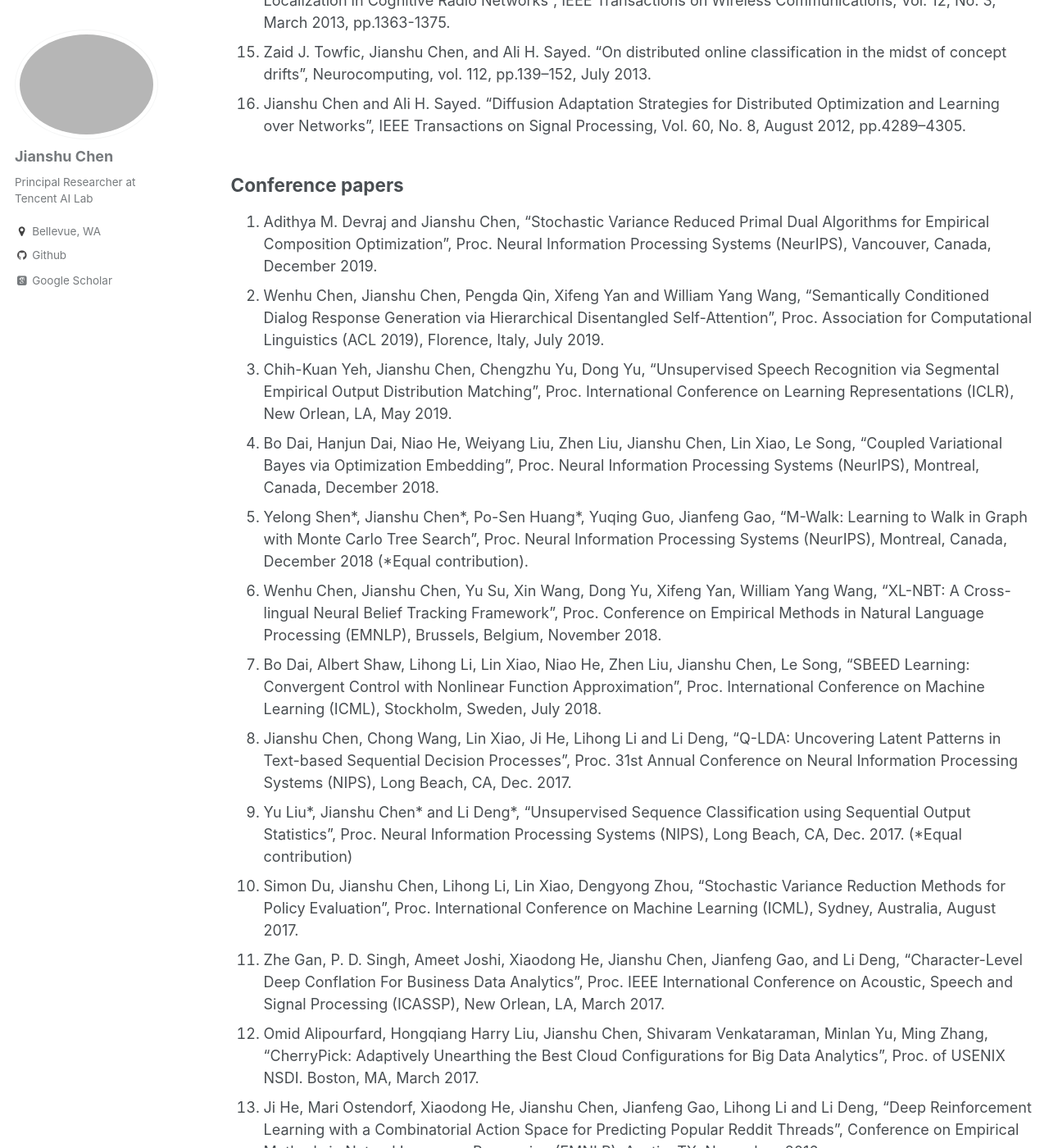
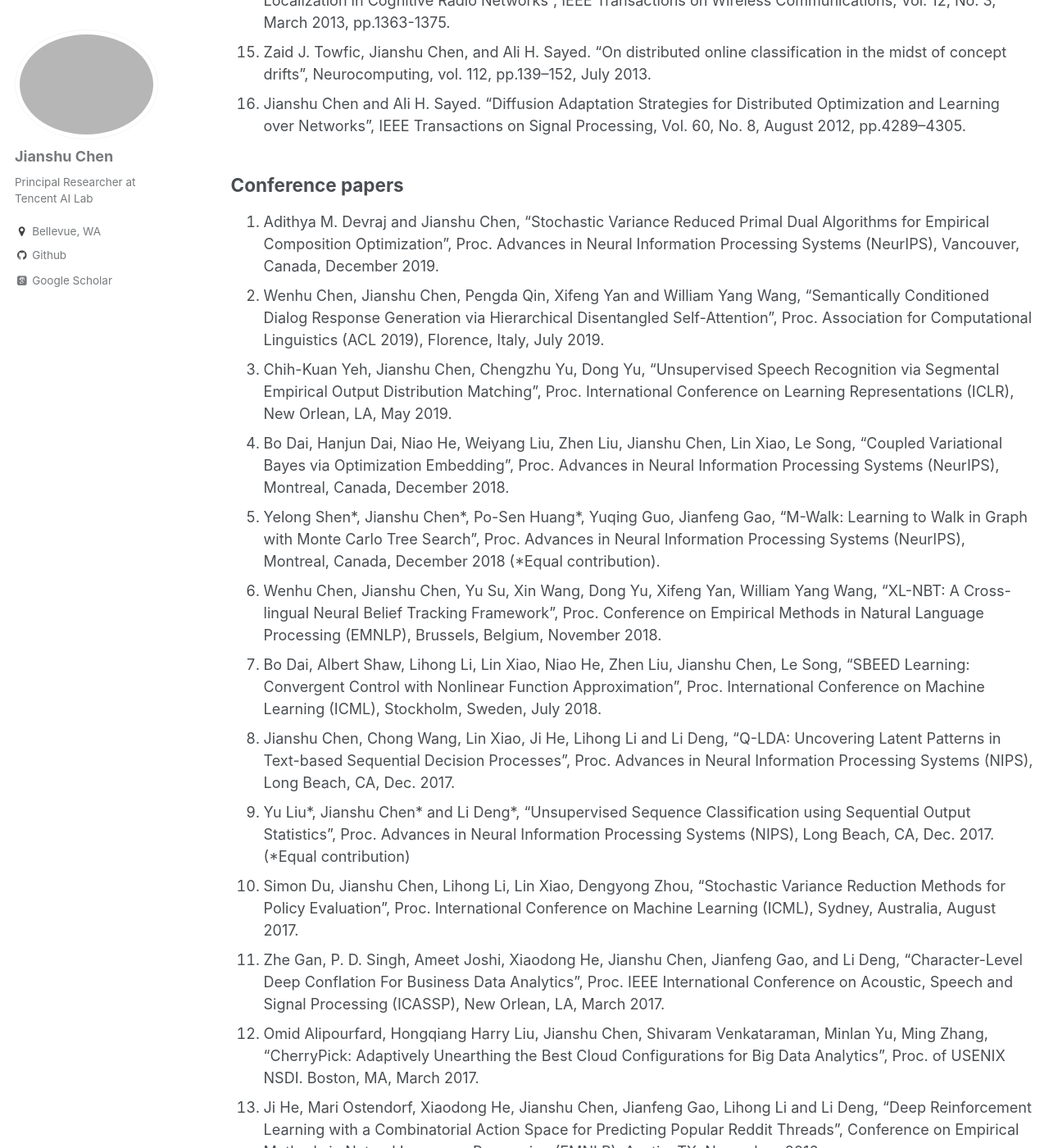
Before and after one commit to chenjianshu/chenjianshu.github.io, a Jekyll site: the page built from _pages/publications.md, in a window 1280 px wide and 1400 px high, scrolled down 1257 px. Shown: the whole window at 82% size. Built offline with Jekyll 4.4.1, drawn with Linux system fonts in a browser that asks for light colours; some web fonts are replaced; some of the changed text lies outside the part shown.

Commit message:
update NIPS names

```diff
--- a/_pages/publications.md
+++ b/_pages/publications.md
@@ -24,15 +24,15 @@ author_profile: true
 1. Jianshu Chen and Ali H. Sayed. “Diffusion Adaptation Strategies for Distributed Optimization and Learning over Networks”, IEEE Transactions on Signal Processing, Vol. 60, No. 8, August 2012, pp.4289–4305.
 
 ## Conference papers ##
-1. Adithya M. Devraj and Jianshu Chen, “Stochastic Variance Reduced Primal Dual Algorithms for Empirical Composition Optimization”, Proc. Neural Information Processing Systems (NeurIPS), Vancouver, Canada, December 2019.
+1. Adithya M. Devraj and Jianshu Chen, “Stochastic Variance Reduced Primal Dual Algorithms for Empirical Composition Optimization”, Proc. Advances in Neural Information Processing Systems (NeurIPS), Vancouver, Canada, December 2019.
 1. Wenhu Chen, Jianshu Chen, Pengda Qin, Xifeng Yan and William Yang Wang, “Semantically Conditioned Dialog Response Generation via Hierarchical Disentangled Self-Attention”, Proc. Association for Computational Linguistics (ACL 2019), Florence, Italy, July 2019.
 1. Chih-Kuan Yeh, Jianshu Chen, Chengzhu Yu, Dong Yu, “Unsupervised Speech Recognition via Segmental Empirical Output Distribution Matching”, Proc. International Conference on Learning Representations (ICLR), New Orlean, LA, May 2019.
-1. Bo Dai, Hanjun Dai, Niao He, Weiyang Liu, Zhen Liu, Jianshu Chen, Lin Xiao, Le Song, “Coupled Variational Bayes via Optimization Embedding”, Proc. Neural Information Processing Systems (NeurIPS), Montreal, Canada, December 2018.
-1. Yelong Shen\*, Jianshu Chen\*, Po-Sen Huang\*, Yuqing Guo, Jianfeng Gao, “M-Walk: Learning to Walk in Graph with Monte Carlo Tree Search”, Proc. Neural Information Processing Systems (NeurIPS), Montreal, Canada, December 2018 (\*Equal contribution).
+1. Bo Dai, Hanjun Dai, Niao He, Weiyang Liu, Zhen Liu, Jianshu Chen, Lin Xiao, Le Song, “Coupled Variational Bayes via Optimization Embedding”, Proc. Advances in Neural Information Processing Systems (NeurIPS), Montreal, Canada, December 2018.
+1. Yelong Shen\*, Jianshu Chen\*, Po-Sen Huang\*, Yuqing Guo, Jianfeng Gao, “M-Walk: Learning to Walk in Graph with Monte Carlo Tree Search”, Proc. Advances in Neural Information Processing Systems (NeurIPS), Montreal, Canada, December 2018 (\*Equal contribution).
 1. Wenhu Chen, Jianshu Chen, Yu Su, Xin Wang, Dong Yu, Xifeng Yan, William Yang Wang, “XL-NBT: A Cross-lingual Neural Belief Tracking Framework”, Proc. Conference on Empirical Methods in Natural Language Processing (EMNLP), Brussels, Belgium, November 2018.
 1. Bo Dai, Albert Shaw, Lihong Li, Lin Xiao, Niao He, Zhen Liu, Jianshu Chen, Le Song, “SBEED Learning: Convergent Control with Nonlinear Function Approximation”, Proc. International Conference on Machine Learning (ICML), Stockholm, Sweden, July 2018.
-1. Jianshu Chen, Chong Wang, Lin Xiao, Ji He, Lihong Li and Li Deng, “Q-LDA: Uncovering Latent Patterns in Text-based Sequential Decision Processes”, Proc. 31st Annual Conference on Neural Information Processing Systems (NIPS), Long Beach, CA, Dec. 2017.
-1. Yu Liu\*, Jianshu Chen\* and Li Deng\*, “Unsupervised Sequence Classification using Sequential Output Statistics”, Proc. Neural Information Processing Systems (NIPS), Long Beach, CA, Dec. 2017. (\*Equal contribution)
+1. Jianshu Chen, Chong Wang, Lin Xiao, Ji He, Lihong Li and Li Deng, “Q-LDA: Uncovering Latent Patterns in Text-based Sequential Decision Processes”, Proc. Advances in Neural Information Processing Systems (NIPS), Long Beach, CA, Dec. 2017.
+1. Yu Liu\*, Jianshu Chen\* and Li Deng\*, “Unsupervised Sequence Classification using Sequential Output Statistics”, Proc. Advances in Neural Information Processing Systems (NIPS), Long Beach, CA, Dec. 2017. (\*Equal contribution)
 1. Simon Du, Jianshu Chen, Lihong Li, Lin Xiao, Dengyong Zhou, “Stochastic Variance Reduction Methods for Policy Evaluation”, Proc. International Conference on Machine Learning (ICML), Sydney, Australia, August 2017.
 1. Zhe Gan, P. D. Singh, Ameet Joshi, Xiaodong He, Jianshu Chen, Jianfeng Gao, and Li Deng, “Character-Level Deep Conflation For Business Data Analytics”, Proc. IEEE International Conference on Acoustic, Speech and Signal Processing (ICASSP), New Orlean, LA, March 2017.
 1. Omid Alipourfard, Hongqiang Harry Liu, Jianshu Chen, Shivaram Venkataraman, Minlan Yu, Ming Zhang, “CherryPick: Adaptively Unearthing the Best Cloud Configurations for Big Data Analytics”, Proc. of USENIX NSDI. Boston, MA, March 2017.
@@ -41,7 +41,7 @@ author_profile: true
 1. Yue Zhao, Jianshu Chen and H. Vincent Poor, “Learning to Infer: A New Variational Inference Approach For Power Grid Topology Identification”, IEEE Workshop on Statistical Signal Processing (SSP), Palma de Mallorca, Spain, June 2016.
 1. Ji He, Jianshu Chen, Xiaodong He, Jianfeng Gao, Lihong Li, Li Deng, Mari Ostendorf, “Deep Reinforcement Learning with an Action Space Defined by Natural Language”, Proc. Association for Computational Linguistics (ACL 2016), Berlin, Germany, August, 2016.
 1. Jianshu Chen, Ji He, Xiaodong He, Lin Xiao, Jianfeng Gao, and Li Deng, “Interpreting the Prediction Process of a Deep Network Constructed from Supervised Topic Models”, Proc. IEEE International Conference on Acoustic, Speech and Signal Processing (ICASSP 2016), Shanghai, China, March, 2016.
-1. Jianshu Chen, Ji He, Yelong Shen, Lin Xiao, Xiaodong He, Jianfeng Gao, Xinying Song, Li Deng, “End-to-end Learning of LDA by Mirror-Descent Back Propagation over a Deep Architecture”, Proc. 29th Annual Conference on Neural Information Processing Systems (NIPS), Montreal, Canada, Dec. 2015.[Poster][pdf][Code]
+1. Jianshu Chen, Ji He, Yelong Shen, Lin Xiao, Xiaodong He, Jianfeng Gao, Xinying Song, Li Deng, “End-to-end Learning of LDA by Mirror-Descent Back Propagation over a Deep Architecture”, Proc. Advances in Neural Information Processing Systems (NIPS), Montreal, Canada, Dec. 2015.[Poster][pdf][Code]
 1. Jianshu Chen, Yue Zhao, Andrea Goldsmith, H. Vincent Poor, “Line Outage Detection in Power Transmission Networks via Message Passing Algorithms”, Proc. 48th Asilomar Conference on Signals, Systems and Computers (Asilomar 2014), Pacific Grove, CA, Nov. 2014.
 1. Yue Zhao, Jianshu Chen, Andrea Goldsmith, H. Vincent Poor, “ Dynamic Joint Outage Identification and State Estimation in Power Systems”, Proc. 48th Asilomar Conference on Signals, Systems and Computers (Asilomar 2014), Pacific Grove, CA, Nov. 2014.
 1. Zaid J. Towfic, Jianshu Chen, and Ali H. Sayed, “Dictionary Learning over Large Distributed Models via Dual-ADMM Strategies”, IEEE Machine Learning for Signal Processing Workshop (MLSP 2014), Reims, France, September, 2014.
```
